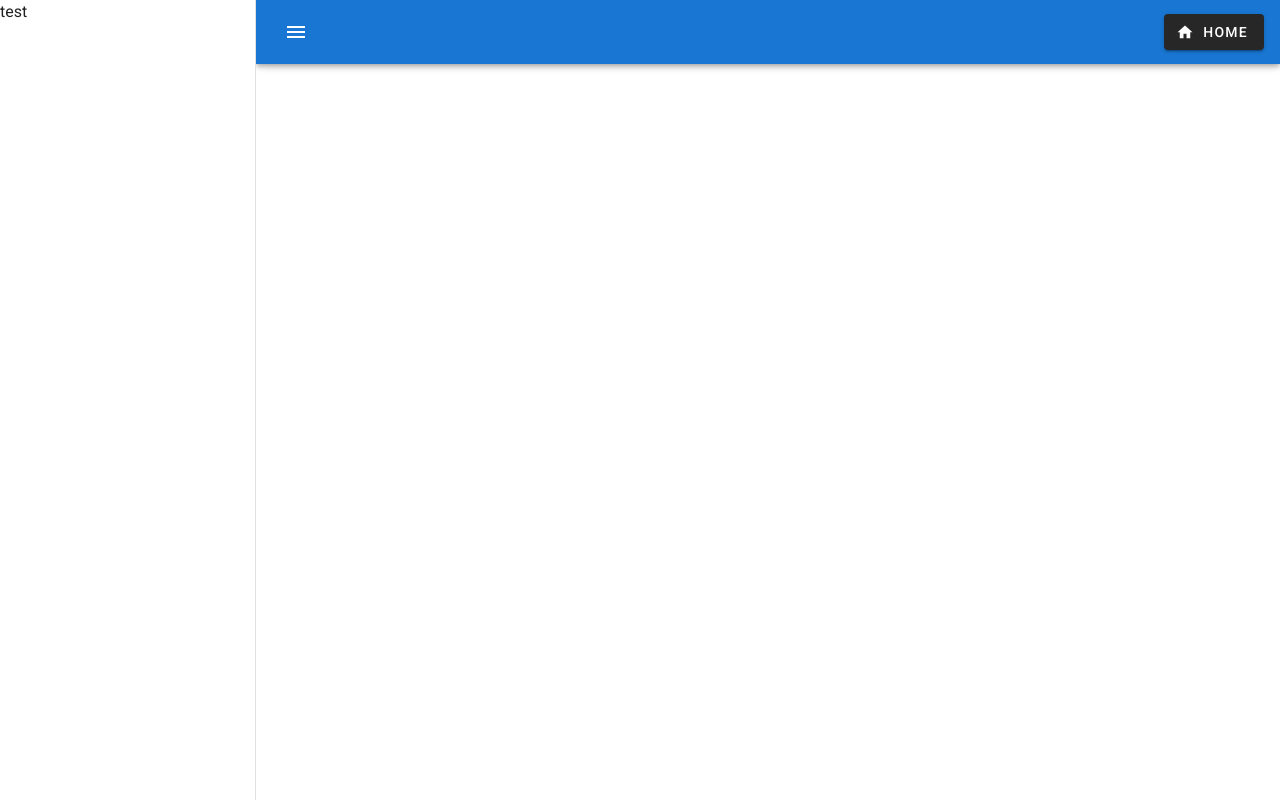
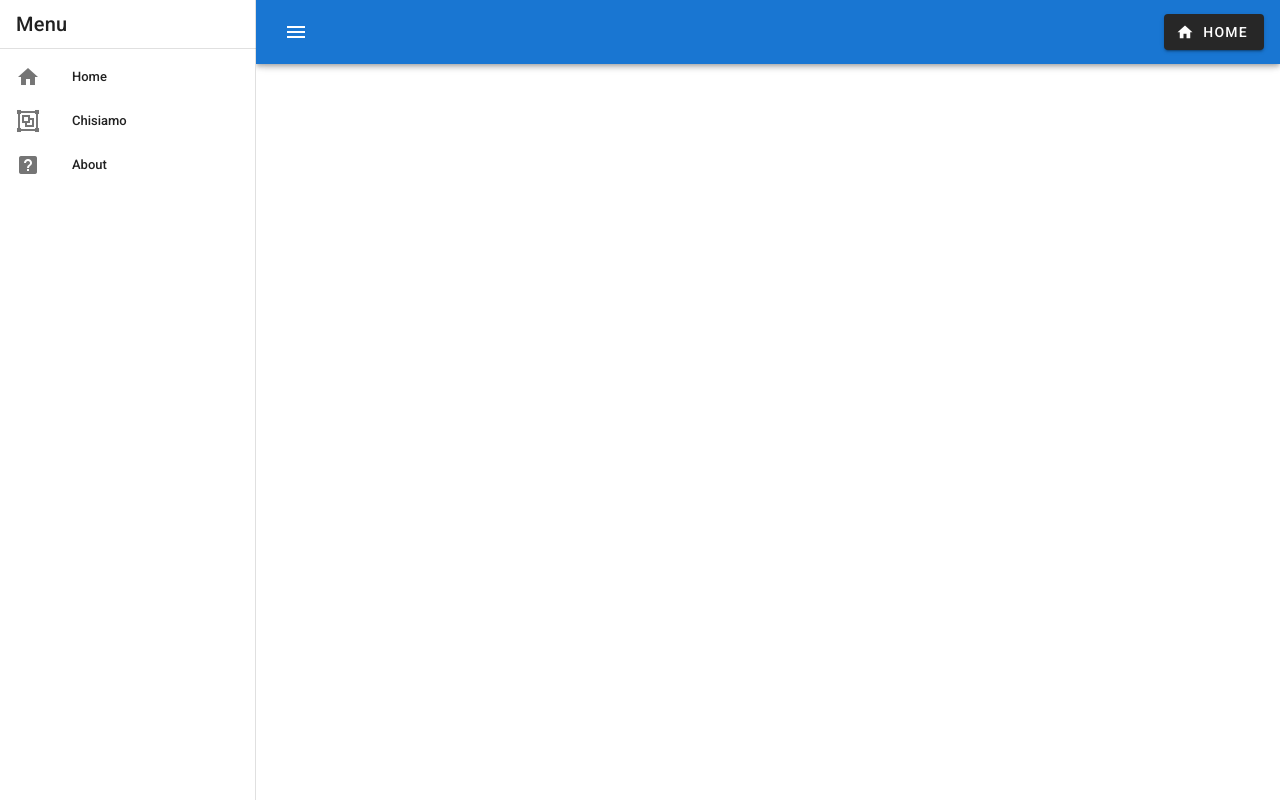
Before and after one commit to brunachoxxx/tut01, a Vue app: page / in a window 1280 px wide. Both pictures are taken after a click on the button 40 px from the left and 32 px from the top of the page. Built offline with nearby package versions, Linux system fonts and the light colour scheme.

Commit message:
Navigation3

```diff
--- a/src/components/NavigationComp.vue
+++ b/src/components/NavigationComp.vue
@@ -14,7 +14,25 @@
     </v-app-bar>
 
     <v-navigation-drawer app v-model="drawer">
-      <p>test</p>
+      <v-list-item>
+        <v-list-item-content>
+          <v-list-item-title class="text-h6"> Menu </v-list-item-title>
+        </v-list-item-content>
+      </v-list-item>
+
+      <v-divider></v-divider>
+
+      <v-list dense nav>
+        <v-list-item v-for="item in items" :key="item.title" link>
+          <v-list-item-icon>
+            <v-icon>{{ item.icon }}</v-icon>
+          </v-list-item-icon>
+
+          <v-list-item-content>
+            <v-list-item-title>{{ item.title }}</v-list-item-title>
+          </v-list-item-content>
+        </v-list-item>
+      </v-list>
     </v-navigation-drawer>
   </nav>
 </template>
@@ -25,6 +43,11 @@
   name: "NavigationComp",
   data: () => ({
     drawer: false,
+    items: [
+      { title: "Home", icon: "mdi-home" },
+      { title: "Chisiamo", icon: "mdi-group" },
+      { title: "About", icon: "mdi-help-box" },
+    ],
   }),
 });
 </script>
```
